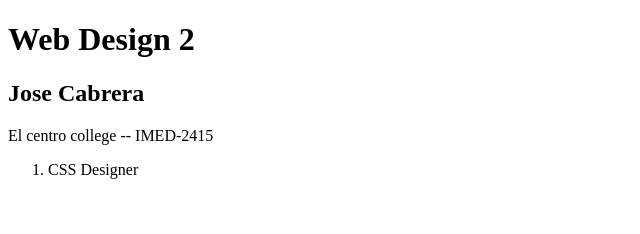
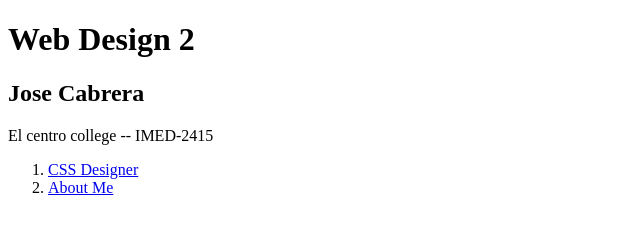
Before and after one commit to josecabrera15/josecabrera1502.github.io, a plain HTML site: page index.html in a window 1280 px wide. Shown: the whole page, without its empty margins (0-640 px from the left). Drawn offline with Linux system fonts and the light colour scheme.

Commit message:
Update index.html

```diff
--- a/index.html
+++ b/index.html
@@ -9,7 +9,8 @@
 <p>El centro college -- IMED-2415</p>
 
   <ol>
-    <li>CSS Designer</li>
+    <li><a href="week02/index.html">CSS Designer</a></li>
+     <li><a href="week03/index.html">About Me</a></li>
   </ol>
 
 </body>
```
